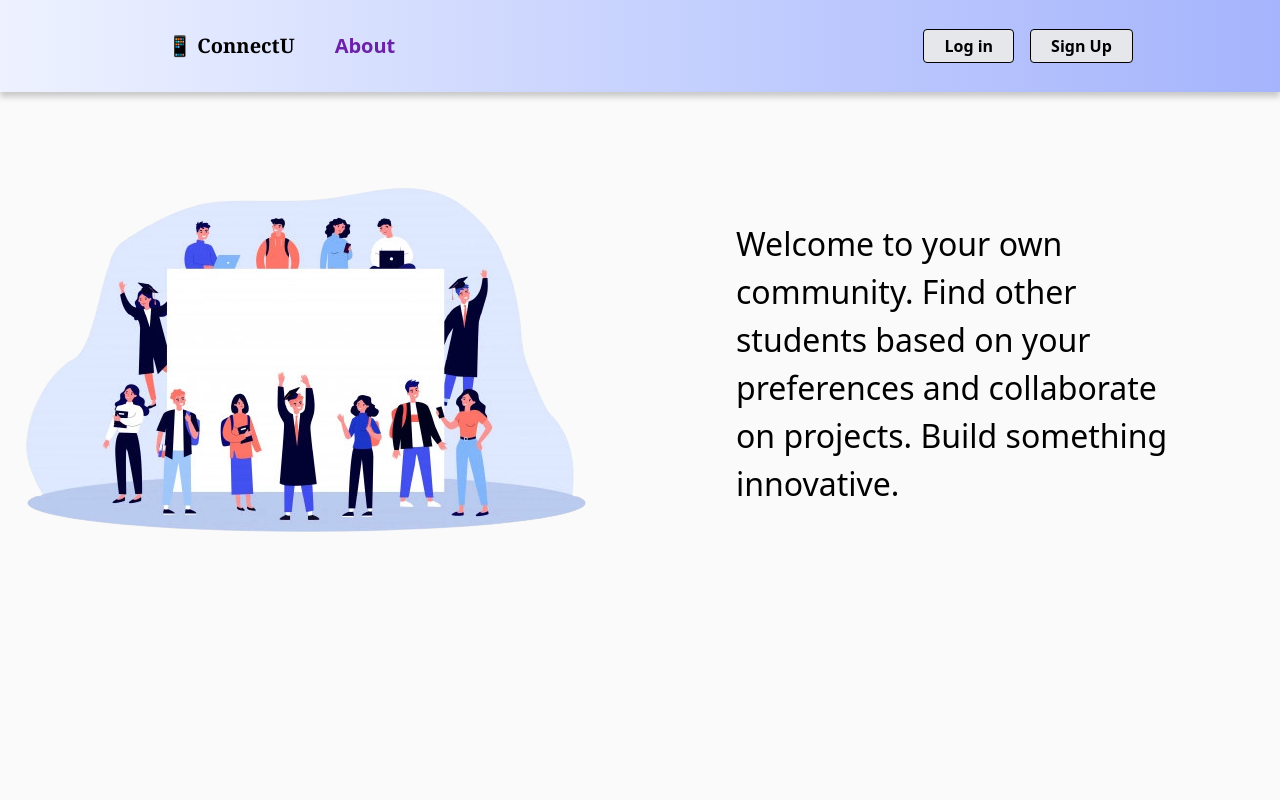
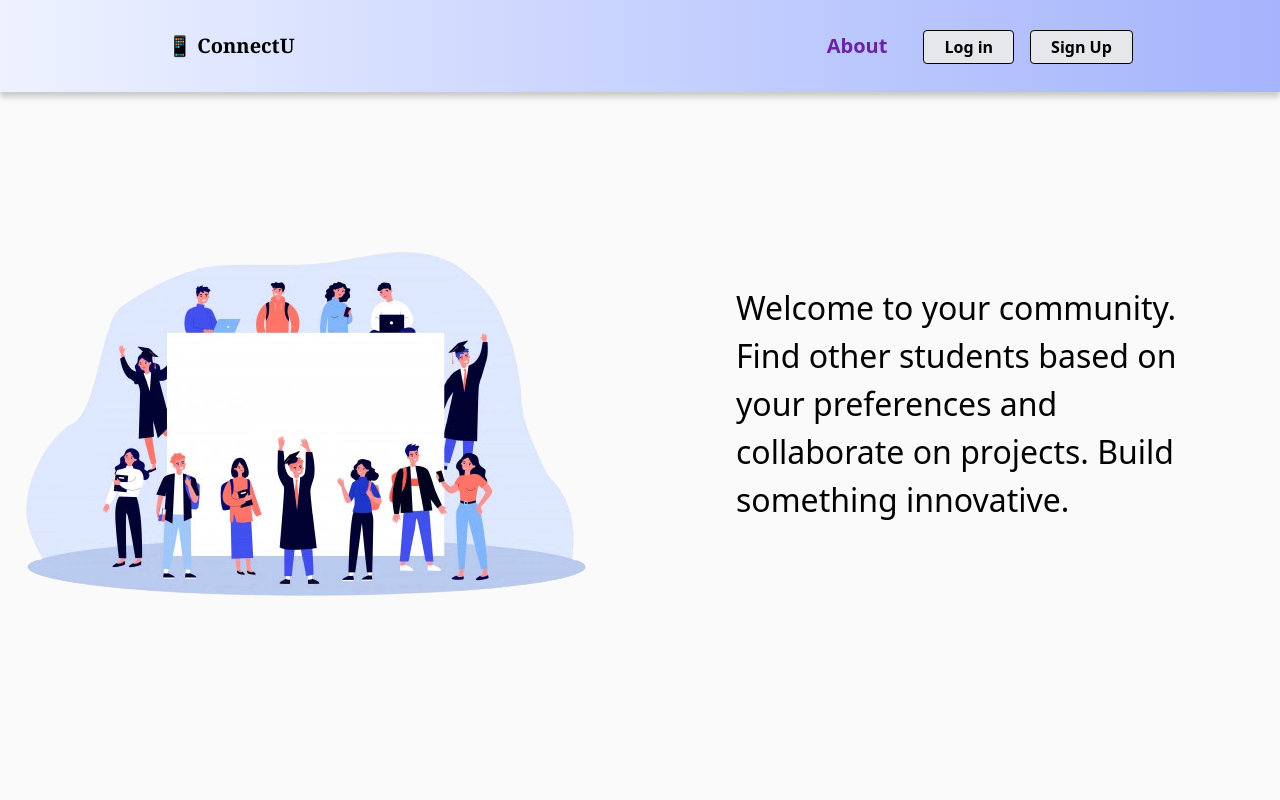
Before and after one commit to VibhavSurve09/connect, a Next.js app: page / in a window 1280 px wide. Shown: the top 800 px of the page. Built offline with nearby package versions, Linux system fonts and the light colour scheme; no server answers.

Commit message:
navbar change 1

```diff
--- a/components/Home/Body.jsx
+++ b/components/Home/Body.jsx
@@ -13,7 +13,7 @@ export default function Body() {
       <div className={styles.rightcontainer}>
         <div className={styles.rightcontent}>
           <p>
-            Welcome to your own community. Find other students based on your
+            Welcome to your community. Find other students based on your
             preferences and collaborate on projects. Build something innovative.
           </p>
         </div>
--- a/components/Home/Body.module.css
+++ b/components/Home/Body.module.css
@@ -11,7 +11,8 @@
 
 .leftcontainer {
   float: left;
-  margin-top: 5%;
+  margin-top: 10%;
+  margin-left: auto;
   width: 50%;
   display: flex;
 }
@@ -20,7 +21,7 @@
   display: flex;
   align-items: center;
   justify-content: space-around;
-  margin-top: 10%;
+  margin-top: 15%;
   background: #fafafa;
   width: 50%;
   float: left;
--- a/layout/Navbar.jsx
+++ b/layout/Navbar.jsx
@@ -13,16 +13,16 @@ export default function Navbar() {
               <Link href='#'>📱 ConnectU</Link>
             </h1>
             </div>
+          </div>
 
-            <div
-              className='inline-block lg:mt-0 px-5 py-2 text-purple-800 text-xl hover:text-black font-bold'
+          <div className={styles.random1}>
+          <div
+              className='inline-block lg:mt-0 px-5 py-2 text-purple-800 text-xl hover:text-black font-bold mr-4'
             >
               <Link href='#'>
               About
               </Link>
             </div>
-          </div>
-          <div className={styles.random1}>
             <div
               className='inline-block lg:mt-0 text-base px-5 py-2 leading-none border rounded bg-gray-200 text-black border-black hover:border-transparent font-semibold hover:text-purple-800 hover:font-black hover:bg-white'
             >
```
